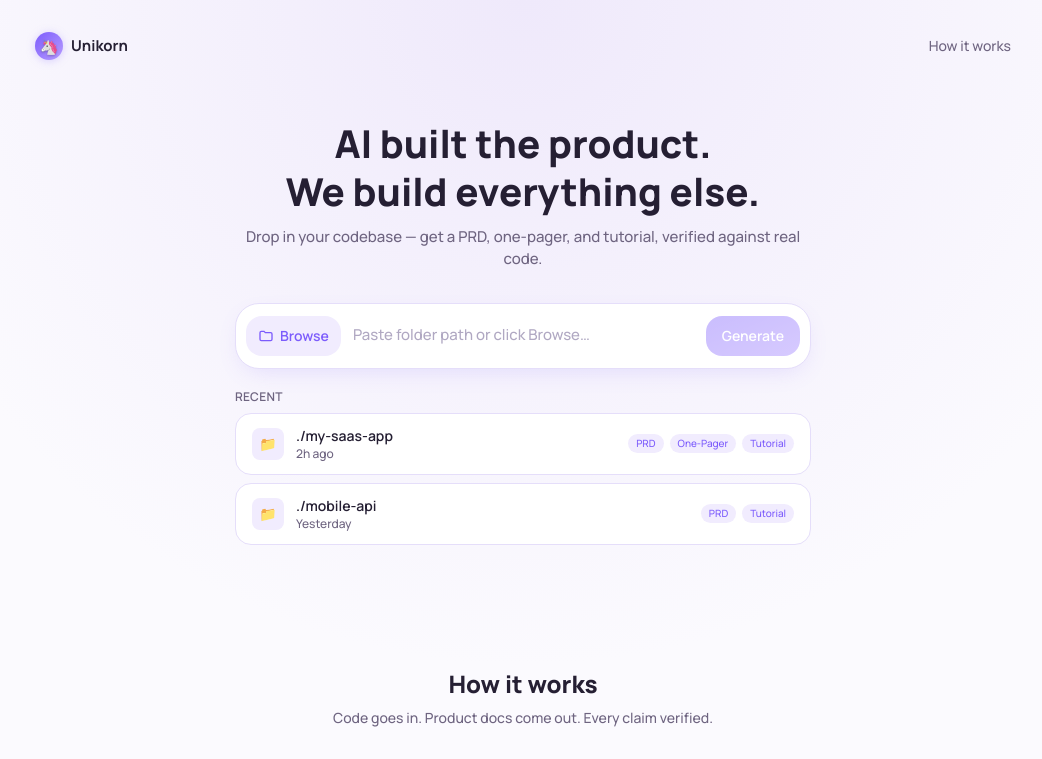
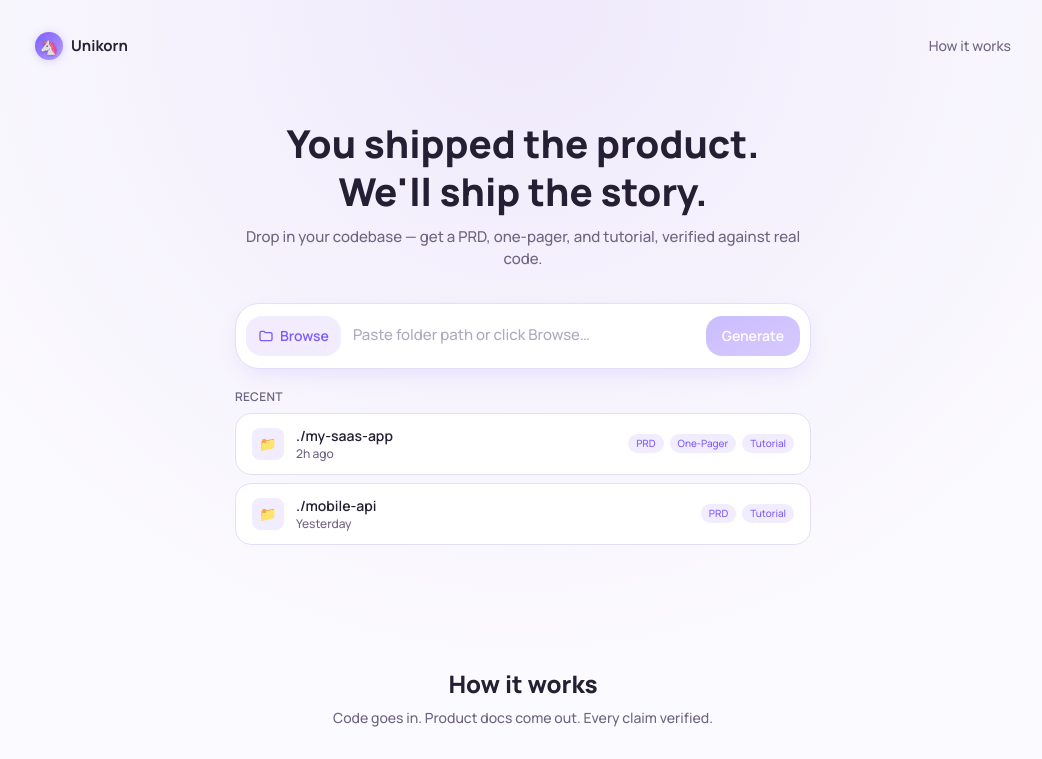
Before and after one commit to tamago-labs/unikorn, a React (Vite) app in the folder frontend/: page / in a window 1280 px wide. Shown: the top 759 px of the page, without its empty margins (117-1159 px from the left). Built offline with nearby package versions, Linux system fonts and the light colour scheme.

Commit message:
fix: restore original hero title

```diff
--- a/frontend/src/pages/HomePage.tsx
+++ b/frontend/src/pages/HomePage.tsx
@@ -53,9 +53,9 @@ export default function HomePage() {
             data-testid="hero-title"
             className="text-center text-[2rem] sm:text-[2.4rem] font-extrabold leading-tight"
           >
-            AI built the product.
+            You shipped the product.
             <br />
-            We build everything else.
+            We&apos;ll ship the story.
           </h1>
           <p className="text-center text-[#6E6480] mt-2.5 text-[15px]">
             Drop in your codebase — get a PRD, one-pager, and tutorial, verified against real code.
```
